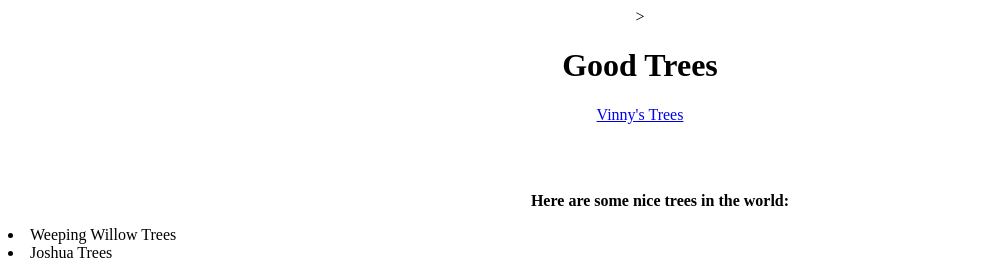
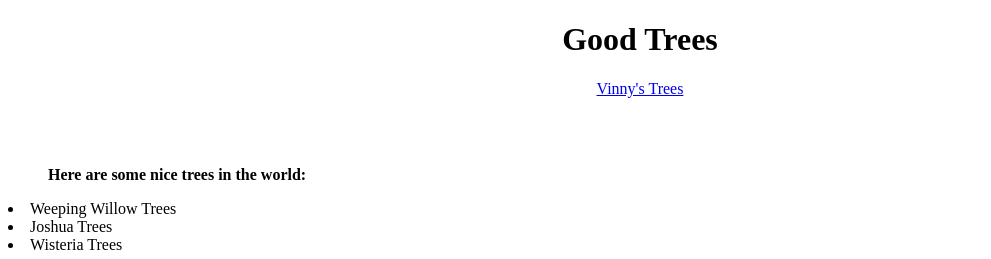
Before and after one commit to pascalehendricks/22-project, a plain HTML site: page index.html in a window 1280 px wide. Shown: the top 259 px of the page, without its empty margins (0-991 px from the left). Drawn offline with Linux system fonts and the light colour scheme.

Commit message:
centering

```diff
--- a/index.html
+++ b/index.html
@@ -4,15 +4,16 @@
     <meta charset="UTF-8">
     <meta http-equiv="X-UA-Compatible" content="IE=edge">
     <meta name="viewport" content="width=device-width, initial-scale=1.0">
-    <center>><title>Good Trees</title>
+    <center><title>Good Trees</title>
     <h1> Good Trees</h1>
 
     <a href="https://vinnyshipley.github.io/Good-Trees/">Vinny's Trees</a>
 
+    </center>
 </head>
 <body>
 <ul><br>
-    <br> <p><b>Here are some nice trees in the world: </b></center></p></ul>
+    <br> <p><b>Here are some nice trees in the world: </b></p></ul>
     <li>
         Weeping Willow Trees<br>
     </li>
@@ -20,7 +21,7 @@
 <li> Wisteria Trees</li>
 </ul>
 <br>
-    <br><center>
+    <br>
 <img src="https://images.unsplash.com/photo-1565132902044-7a22ac7a8106?ixlib=rb-1.2.1&ixid=MnwxMjA3fDB8MHxwaG90by1wYWdlfHx8fGVufDB8fHx8&auto=format&fit=crop&w=689&q=80" alt="Weeping Willow Tree Image">
 <p><b>Weeping Willow</b> trees are native to China, but now are everywhere and are nice to sit under.</p>
 
```
